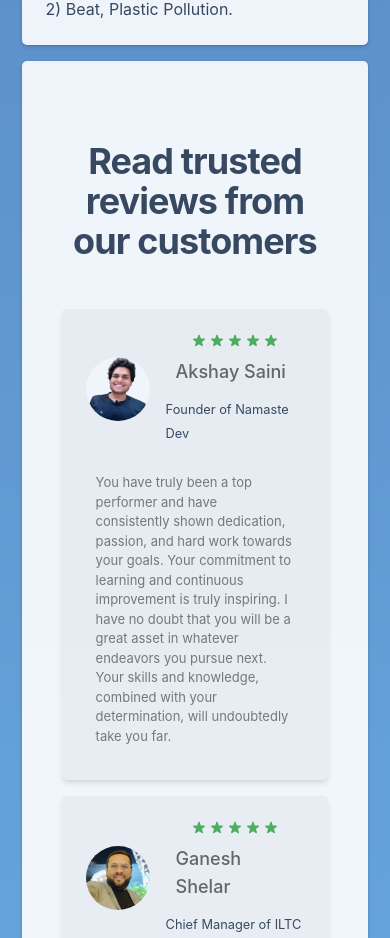
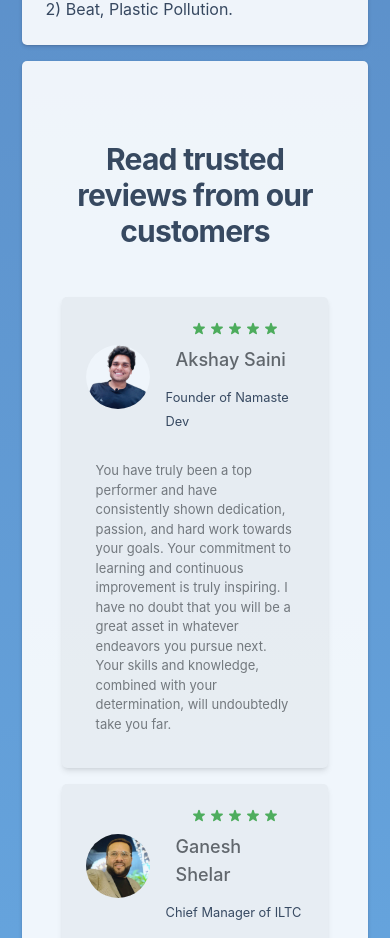
Before and after one commit to gavandivya/ReactPortfolio, a React (Create React App) app: page / in a window 390 px wide. Shown: the part 7551-8489 px from the top of the page. Built offline with nearby package versions, Linux system fonts and the light colour scheme.

Commit message:
fix:WorkExp

```diff
--- a/src/components/TestimonialComponent/Testimonial.jsx
+++ b/src/components/TestimonialComponent/Testimonial.jsx
@@ -9,7 +9,7 @@ const Testimonial = () => {
   const { themeContext} = useContext(ThemeContext);
   return (
   <div className="mx-auto max-w-screen-xl px-4 py-16 sm:px-6 sm:py-4 lg:px-8">
-    <h2 className="text-center text-4xl font-bold tracking-tight sm:text-3xl">
+    <h2 className="text-center text-3xl font-bold tracking-tight">
       Read trusted reviews from our customers
     </h2>
 
```
